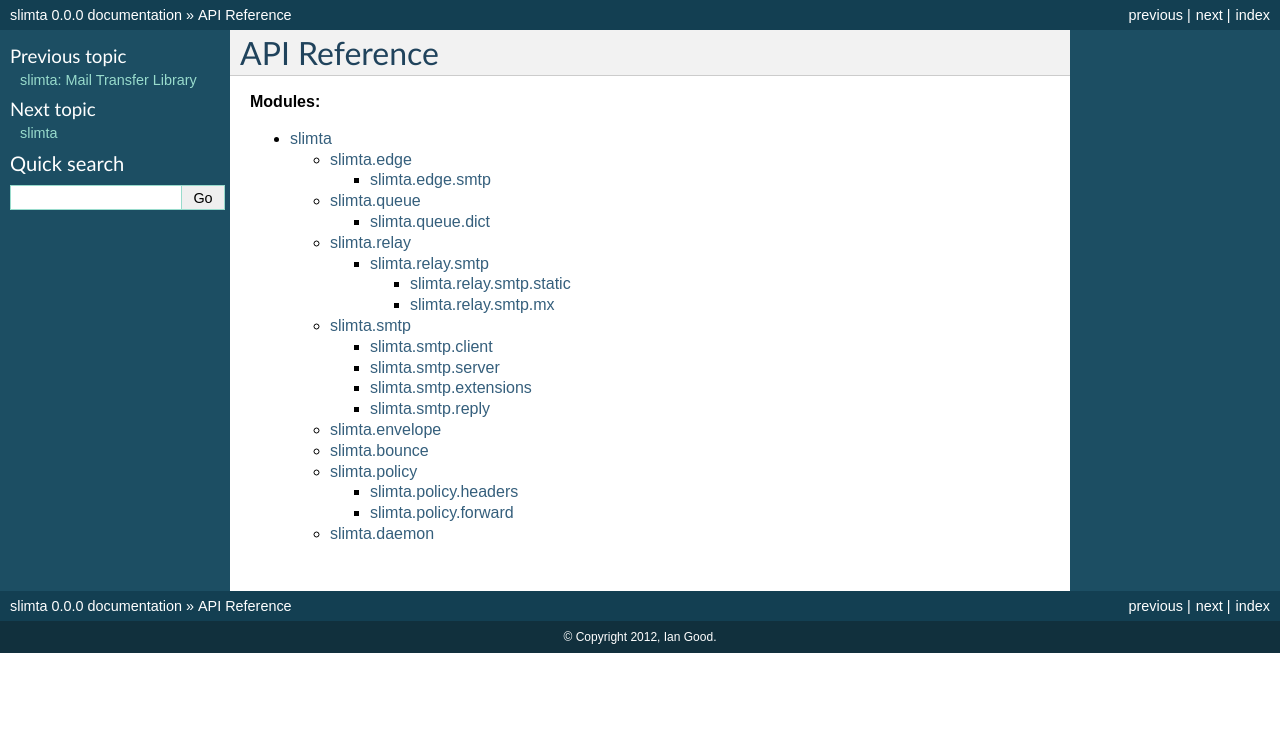
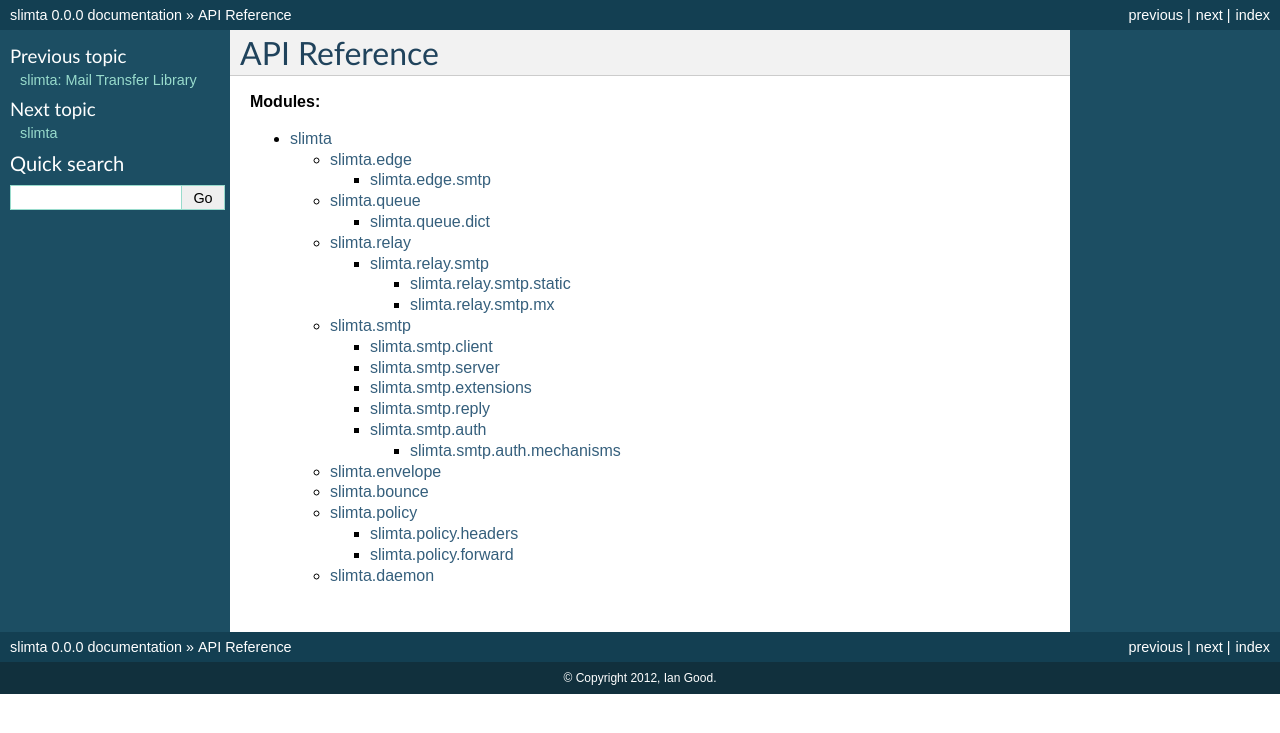
Before and after one commit to slimta/python-slimta, a Sphinx documentation site: the page built from doc/api.rst, in a window 1280 px wide. Shown: the top 733 px of the page. Built offline with Sphinx 7.4.7, drawn with Linux system fonts in a browser that asks for light colours.

Commit message:
included slimta.smtp.auth in toctree

```diff
--- a/doc/api/slimta.smtp.rst
+++ b/doc/api/slimta.smtp.rst
@@ -17,3 +17,4 @@
    slimta.smtp.server
    slimta.smtp.extensions
    slimta.smtp.reply
+   slimta.smtp.auth
```
